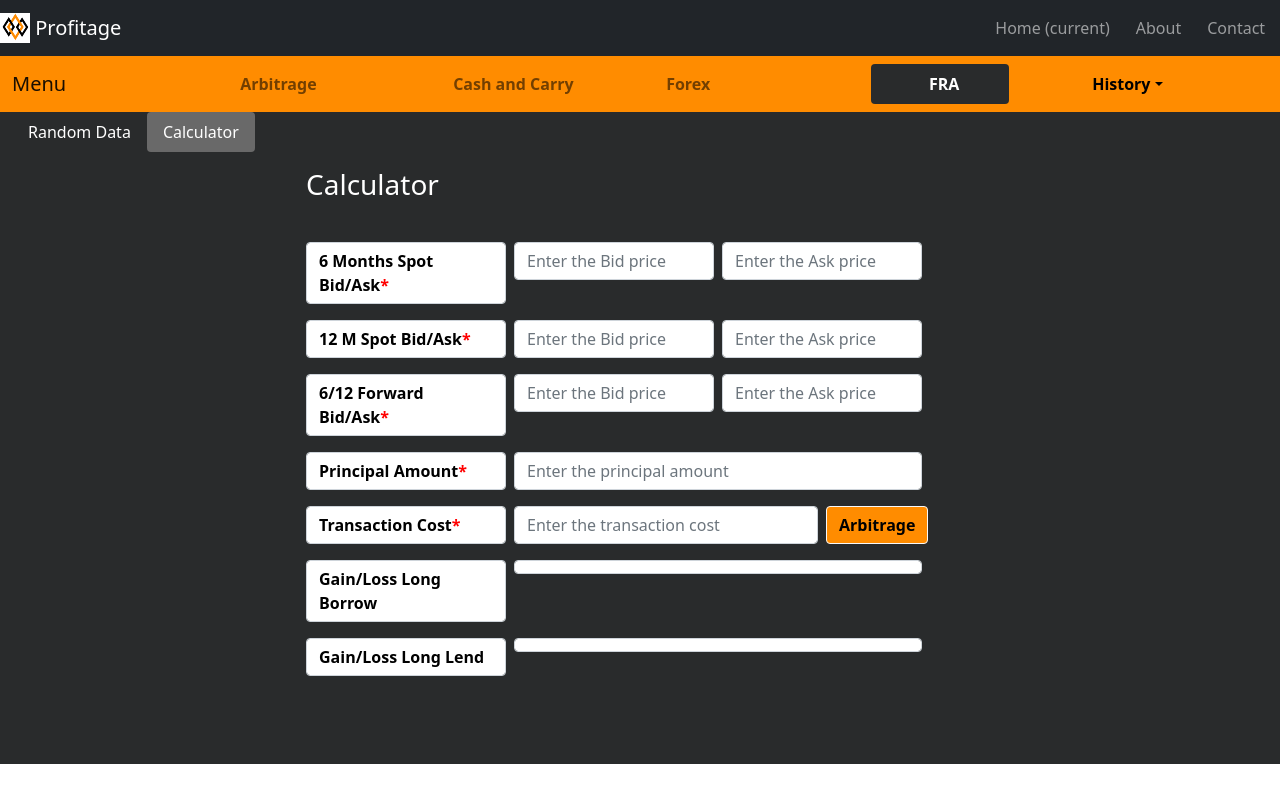
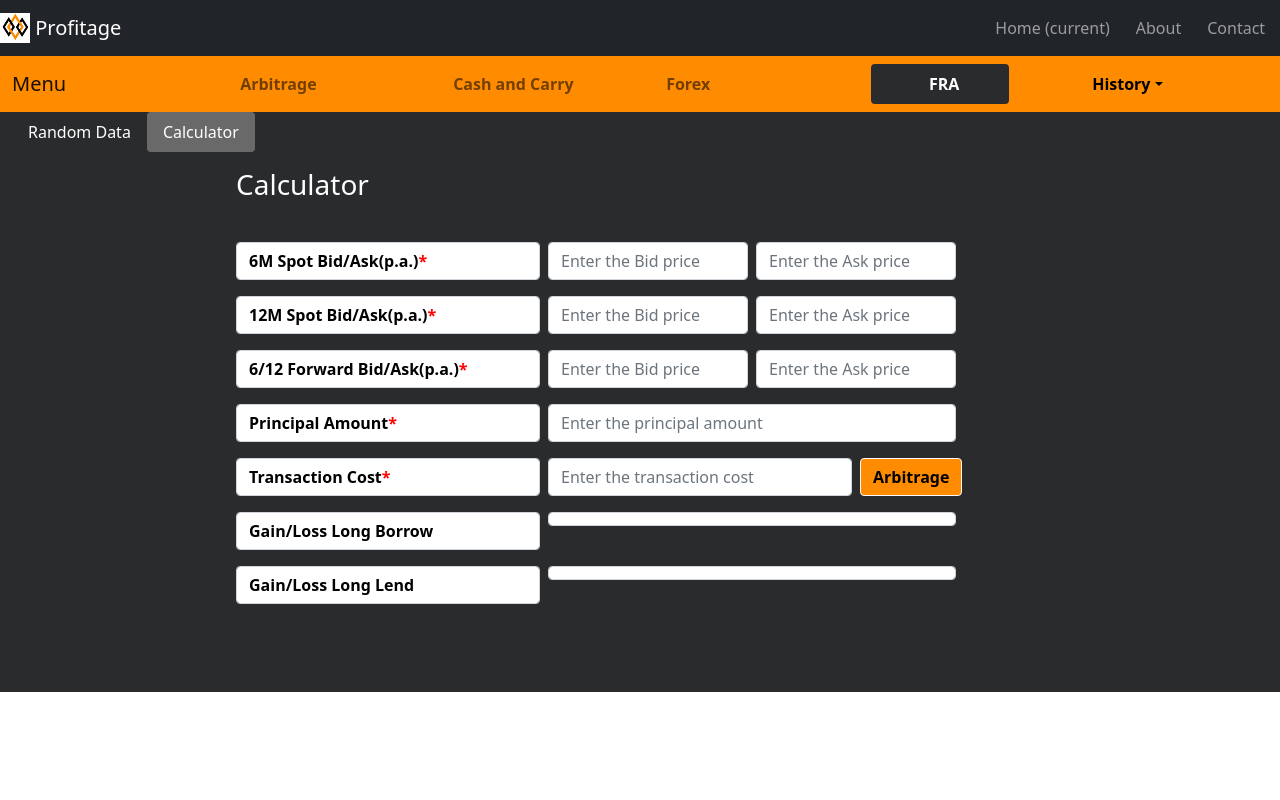
Before and after one commit to nishibothra/ArbitrageFrontEnd, an Angular app in the folder ArbitrageFrontEnd-master/: page /fra/calculator in a window 1280 px wide. Built offline with nearby package versions, Linux system fonts and the light colour scheme.

Commit message:
fra fx html changes

```diff
--- a/ArbitrageFrontEnd-master/src/app/component/fra-calculator/fra-calculator.component.html
+++ b/ArbitrageFrontEnd-master/src/app/component/fra-calculator/fra-calculator.component.html
@@ -4,7 +4,7 @@
         <div class="col-md-3">
             <ul class="nav nav-pills">
                 <li class="nav-item">
-                    <a class="nav-link" aria-current="page" href="/fx/random" style="color: white;">Random Data</a>
+                    <a class="nav-link" aria-current="page" routerLink="/fra/random" style="color: white;">Random Data</a>
                 </li>
                 <li class="nav-item">
                     <a class="nav-link active" href="#" style="color: white; background-color: dimgray;">Calculator</a>
@@ -12,7 +12,7 @@
             </ul>
             <!-- Calculator -->
         </div>
-        <div class="row" style="margin-left: 290px;">
+        <div class="row" style="margin-left: 220px;">
             <div class="row g-2">
                 <h3 style="color: white">Calculator</h3>
             </div>
@@ -27,9 +27,9 @@
 
             <!-- 6 Months Spot Bid/Ask -->
             <div class="row g-2">
-                <div class="col-md-2">
+                <div class="col-md-3">
                     <label type="text" class="form-control"
-                        style="color: black;"><b>6 Months Spot Bid/Ask<span class="nowrap" style="color: red;">*</span></b></label>
+                        style="color: black;"><b>6M Spot Bid/Ask(p.a.)<span class="nowrap" style="color: red;">*</span></b></label>
                 </div>
                 <div class="col-md-2">
                     <input type="number" class="form-control" name="sixMonthsSpotBid" [(ngModel)]="Input.sixMonthsSpotBid"
@@ -49,9 +49,9 @@
 
             <!-- 12 Months Spot Bid/Ask -->
             <div class="row g-2">
-                <div class="col-md-2">
+                <div class="col-md-3">
                     <label type="text" class="form-control"
-                        style="color: black;"><b>12 M Spot Bid/Ask<span class="nowrap" style="color: red;">*</span></b></label>
+                        style="color: black;"><b>12M Spot Bid/Ask(p.a.)<span class="nowrap" style="color: red;">*</span></b></label>
                 </div>
                 <div class="col-md-2">
                     <input type="number" class="form-control" name="twelveMonthSpotBid" [(ngModel)]="Input.twelveMonthSpotBid"
@@ -71,9 +71,9 @@
 
             <!-- 6/12 Months Spot Bid/Ask -->
             <div class="row g-2">
-                <div class="col-md-2">
+                <div class="col-md-3">
                     <label type="text" class="form-control"
-                        style="color: black;"><b>6/12 Forward Bid/Ask<span class="nowrap" style="color: red;">*</span></b></label>
+                        style="color: black;"><b>6/12 Forward Bid/Ask(p.a.)<span class="nowrap" style="color: red;">*</span></b></label>
                 </div>
                 <div class="col-md-2">
                     <input type="number" class="form-control" name="sixBytwelveFRBid" [(ngModel)]="Input.sixBytwelveFRBid"
@@ -93,7 +93,7 @@
 
             <!-- Amount -->
             <div class="row g-2">
-                <div class="col-md-2">
+                <div class="col-md-3">
                     <label type="text" style="background-color: #292b2c ;" class="form-control" aria-label="Principal"
                         style="color: black;"><b>Principal Amount<span class="nowrap" style="color: red;">*</span></b></label>
                 </div>
@@ -109,7 +109,7 @@
              <!-- Transaction cost -->
 
              <div class="row g-2">
-                <div class="col-md-2">
+                <div class="col-md-3">
                     <label type="text" style="background-color: #292b2c ;" class="form-control"
                         style="color: black;"><b>Transaction Cost<span class="nowrap" style="color: red;">*</span></b></label>
                 </div>
@@ -133,7 +133,7 @@
 
             <!-- Display Aribtrage  -->
             <div class="row g-2">
-                <div class="col-md-2">
+                <div class="col-md-3">
                     <label type="text" class="form-control"
                         style="color: black;"><b>Gain/Loss Long Borrow</b></label>
                 </div>
@@ -151,7 +151,7 @@
                 </div>
             </div>
             <div class="row g-2">
-                <div class="col-md-2">
+                <div class="col-md-3">
                     <label type="text" class="form-control"
                         style="color: black;"><b>Gain/Loss Long Lend</b></label>
                 </div>
--- a/ArbitrageFrontEnd-master/src/app/component/fra-random/fra-random.component.html
+++ b/ArbitrageFrontEnd-master/src/app/component/fra-random/fra-random.component.html
@@ -8,14 +8,14 @@
                         Data</a>
                 </li>
                 <li class="nav-item">
-                    <a class="nav-link" href="/fra/calculator" style="color: white;">Calculator</a>
+                    <a class="nav-link" routerLink="/fra/calculator" style="color: white;">Calculator</a>
                 </li>
             </ul>
 
         </div>
 
         <!-- Random -->
-        <div class="row" style="margin-left: 290px;">
+        <div class="row" style="margin-left: 220px;">
             <div class="row g-2">
                 <h3 style="color: white">Random</h3>
             </div>
@@ -25,7 +25,7 @@
 
             <!-- Amount -->
             <div class="row g-2">
-                <div class="col-md-2">
+                <div class="col-md-3">
                     <label type="text" style="background-color: #292b2c ;" class="form-control"
                         style="color: black;"><b>Principal Amount</b></label>
                 </div>
@@ -36,7 +36,7 @@
 
             <!-- Transaction Cost -->
             <div class="row g-2">
-                <div class="col-md-2">
+                <div class="col-md-3">
                     <label type="text" class="form-control" style="color: black;"><b>Transaction Cost</b></label>
                 </div>
                 <div class="col-md-4">
@@ -53,8 +53,8 @@
 
             <!-- 6 Months Spot Bid/Ask -->
             <div class="row g-2">
-                <div class="col-md-2">
-                    <label type="text" class="form-control" style="color: black;"><b>6 Months Spot Bid/Ask</b></label>
+                <div class="col-md-3">
+                    <label type="text" class="form-control" style="color: black;"><b>6M Spot Bid/Ask(p.a.)</b></label>
                 </div>
                 <div class="col-md-2">
                     <label type="text" class="form-control" style="color: black;">{{randomFra['sixMonthsSpotBid']}}</label>
@@ -66,8 +66,8 @@
 
             <!-- 12 Months Spot Bid/Ask -->
             <div class="row g-2">
-                <div class="col-md-2">
-                    <label type="text" class="form-control" style="color: black;"><b>12 Months Spot Bid/Ask</b></label>
+                <div class="col-md-3">
+                    <label type="text" class="form-control" style="color: black;"><b>12M Spot Bid/Ask(p.a.)</b></label>
                 </div>
                 <div class="col-md-2">
                     <label type="text" class="form-control"
@@ -81,8 +81,8 @@
 
             <!-- 6/12 Forward Rate Bid/Ask -->
             <div class="row g-2">
-                <div class="col-md-2">
-                    <label type="text" class="form-control" style="color: black;"><b>6/12 Forward Bid/Ask</b></label>
+                <div class="col-md-3">
+                    <label type="text" class="form-control" style="color: black;"><b>6/12 Forward Bid/Ask(p.a)</b></label>
                 </div>
                 <div class="col-md-2">
                     <label type="text" class="form-control"
@@ -96,7 +96,7 @@
 
             <!-- Gain or Loss Long Borrow -->
             <div class="row g-2">
-                <div class="col-md-2">
+                <div class="col-md-3">
                     <label type="text" class="form-control" style="color: black;"><b>Gain/Loss Long Borrow</b></label>
                 </div>
                 <div class="col-md-4">
@@ -108,7 +108,7 @@
                 </div>
             </div>
             <div class="row g-2">
-                <div class="col-md-2">
+                <div class="col-md-3">
                     <label type="text" class="form-control" style="color: black;"><b>Gain/Loss Long Lend</b></label>
                 </div>
                 <div class="col-md-4">
--- a/ArbitrageFrontEnd-master/src/app/component/fx-calculator/fx-calculator.component.html
+++ b/ArbitrageFrontEnd-master/src/app/component/fx-calculator/fx-calculator.component.html
@@ -4,7 +4,7 @@
         <div class="col-md-3">
             <ul class="nav nav-pills">
                 <li class="nav-item">
-                    <a class="nav-link" aria-current="page" href="/fx/random" style="color: white;">Random Data</a>
+                    <a class="nav-link" aria-current="page" routerLink="/fx/random" style="color: white;">Random Data</a>
                 </li>
                 <li class="nav-item">
                     <a class="nav-link active" href="#" style="color: white; background-color: dimgray;">Calculator</a>
--- a/ArbitrageFrontEnd-master/src/app/component/fx-random/fx-random.component.html
+++ b/ArbitrageFrontEnd-master/src/app/component/fx-random/fx-random.component.html
@@ -8,7 +8,7 @@
                         Data</a>
                 </li>
                 <li class="nav-item">
-                    <a class="nav-link" href="/fx/calculator" style="color: white;">Calculator</a>
+                    <a class="nav-link" routerLink="/fx/calculator" style="color: white;">Calculator</a>
                 </li>
             </ul>
 
```
